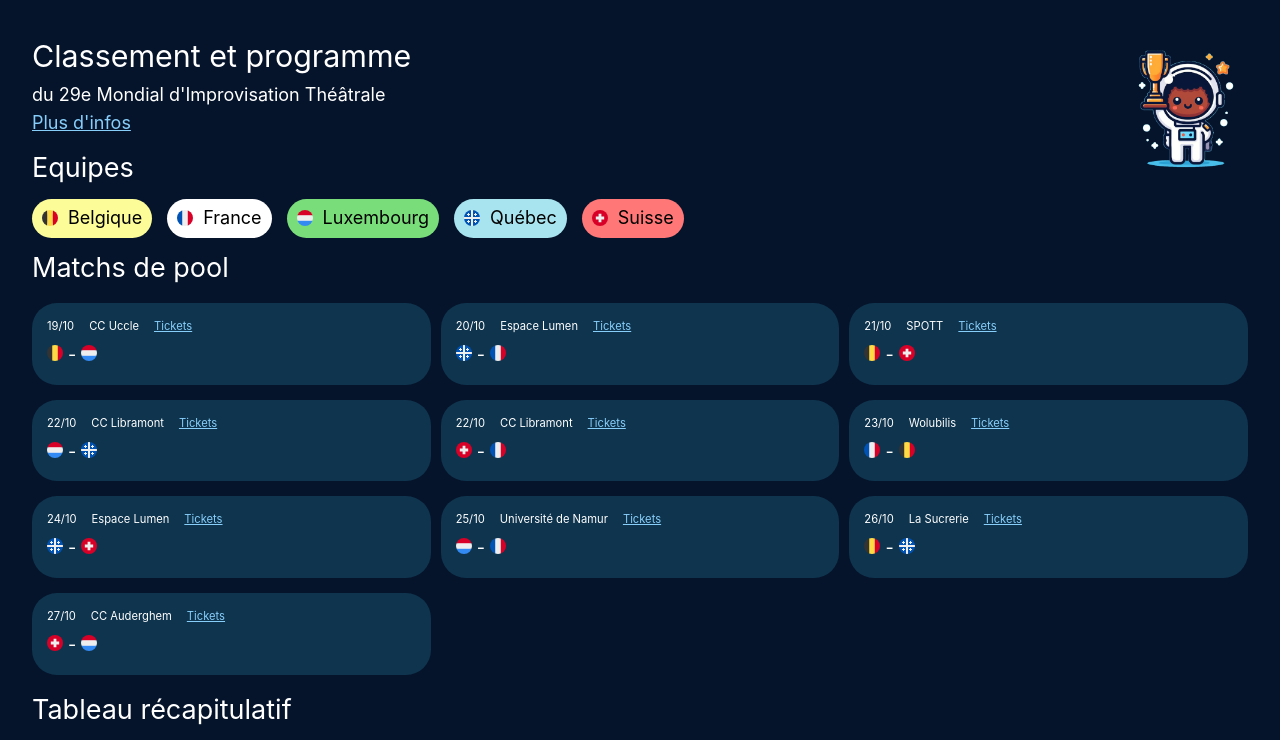
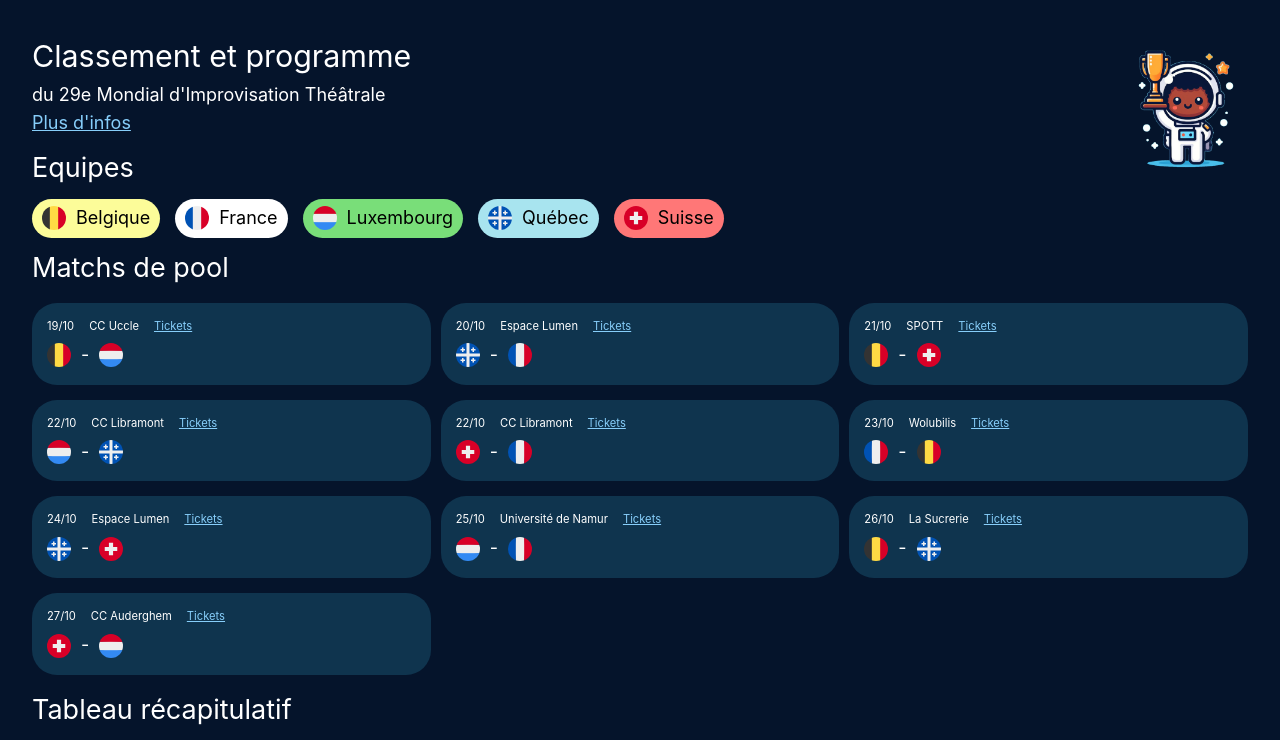
Before and after one commit to tchapeaux/mondial-impro-2023-resultats, a Vue app: page / in a window 1280 px wide. Shown: the top 740 px of the page. Built offline with nearby package versions, Linux system fonts and the light colour scheme.

Commit message:
imp: nicer integration of flag SVGs

```diff
--- a/src/components/MatchRow.vue
+++ b/src/components/MatchRow.vue
@@ -12,14 +12,16 @@
     </div>
     <div class="score">
       <template v-if="hasPlayed">
-        <div>
+        <div class="small-score">
+          <TeamFlag :team="team_1" />
           <span :class="{ winner: winnerShort === match.team_1 }">
-            <TeamFlag :team="team_1" /> {{ match.score_1 }}
+            {{ match.score_1 }}
           </span>
           -
           <span :class="{ winner: winnerShort === match.team_2 }">
-            {{ match.score_2 }} <TeamFlag :team="team_2" />
+            {{ match.score_2 }}
           </span>
+          <TeamFlag :team="team_2" />
         </div>
         <div
           class="overtime"
@@ -32,7 +34,7 @@
         </div>
       </template>
       <template v-else>
-        <div><TeamFlag :team="team_1" /> - <TeamFlag :team="team_2" /></div>
+        <div class="small-score"><TeamFlag :team="team_1" /> - <TeamFlag :team="team_2" /></div>
       </template>
     </div>
   </li>
@@ -113,7 +115,20 @@ li {
   align-items: center;
 }
 
+.small-score {
+  display: flex;
+  align-items: center;
+  gap: 10px;
+}
+
 .overtime {
+  height: 2rem;
+  width: 2rem;
+
+  display: flex;
+  align-items: center;
+  justify-content: center;
+
   padding: 5px;
   border-radius: 50%;
 }
--- a/src/components/TeamFlag.vue
+++ b/src/components/TeamFlag.vue
@@ -9,6 +9,6 @@ defineProps({ team: { type: Object, defaut: {} } })
 
 <style scoped>
 img {
-  width: 1rem;
+  width: 1.5rem;
 }
 </style>
```
